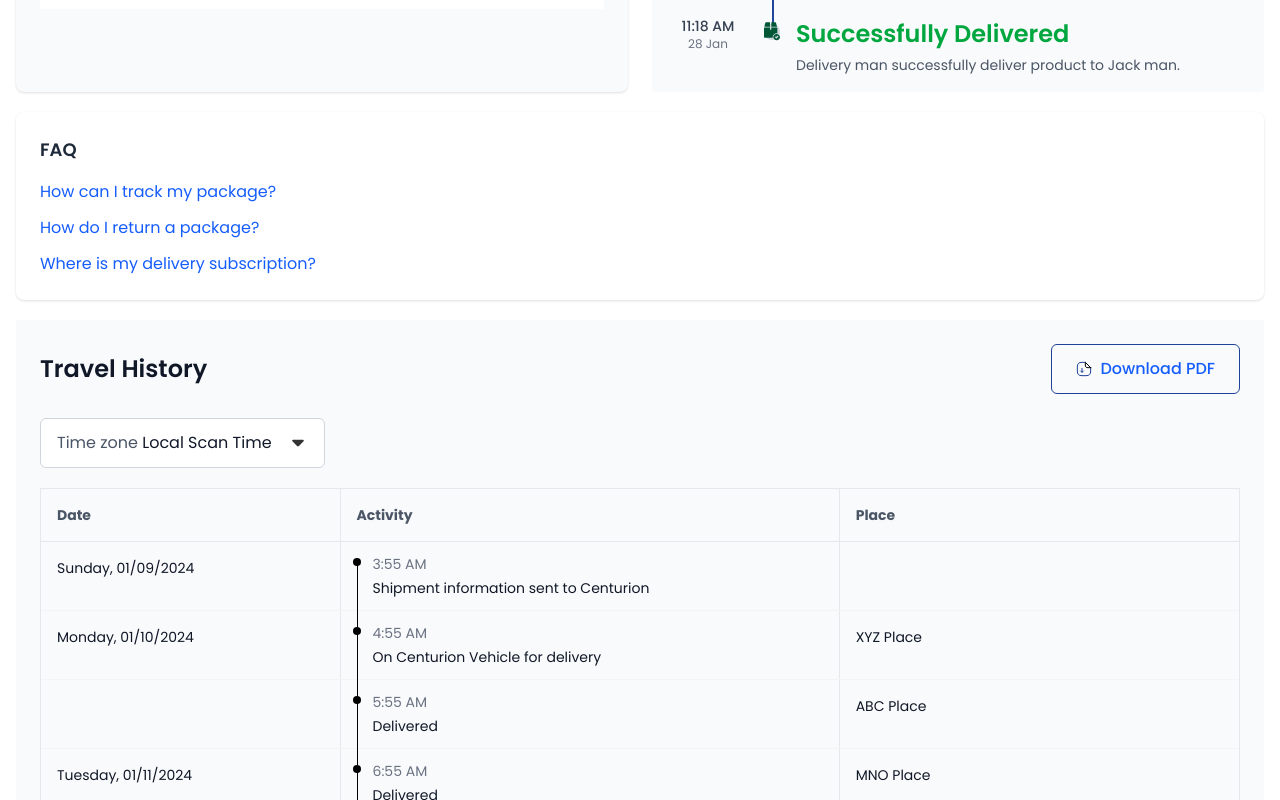
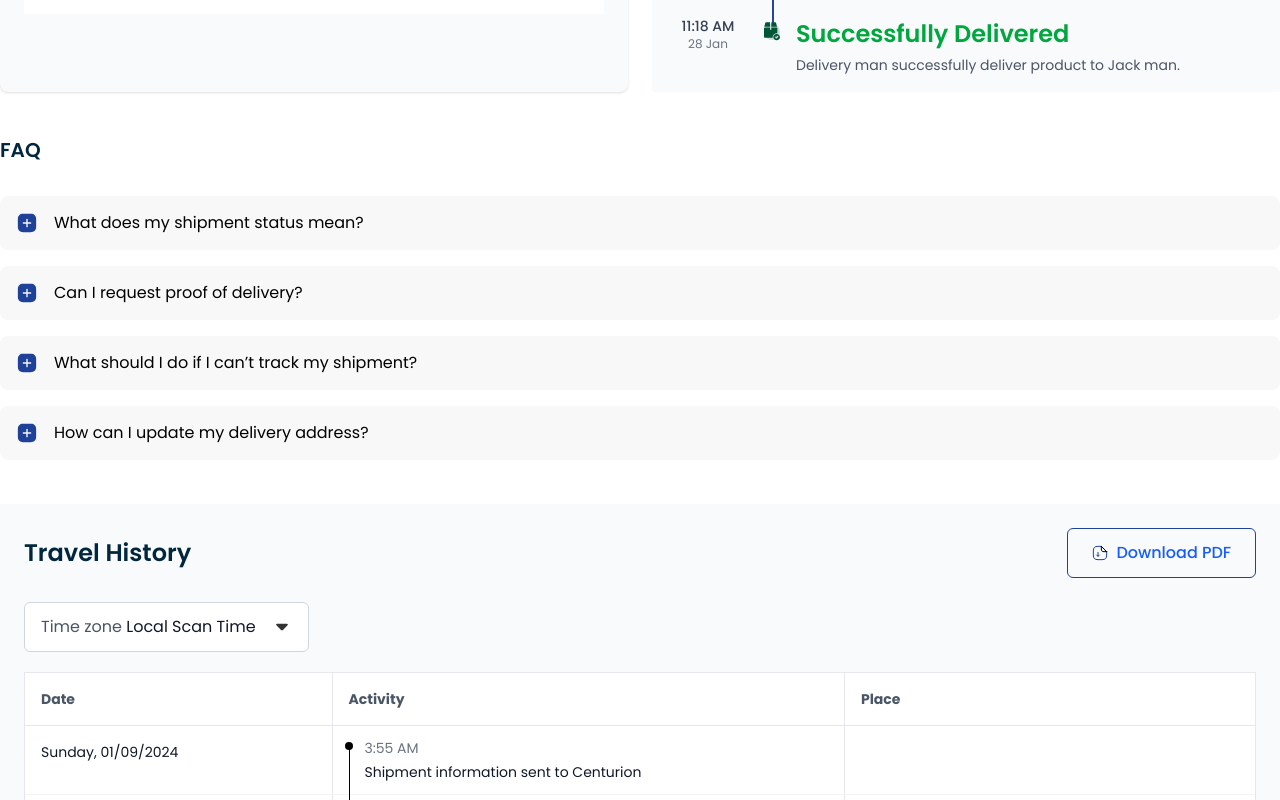
Before and after one commit to jahidpolygontech/PEP, a Next.js app: page /tracking in a window 1280 px wide. Shown: the part 1280-2080 px from the top of the page. Built offline with nearby package versions, Linux system fonts and the light colour scheme.

Commit message:
➕ Add faq and travel history
Type(s): ADD

Issue(s):
- JIRA: nai

```diff
--- a/src/app/(main)/tracking/components/FAQSection.tsx
+++ b/src/app/(main)/tracking/components/FAQSection.tsx
@@ -1,17 +1,42 @@
+import Image from "next/image";
+
 const faqs = [
-    "How can I track my package?",
-    "How do I return a package?",
-    "Where is my delivery subscription?"
-  ]
+  "What does my shipment status mean?",
+  "Can I request proof of delivery?",
+  "What should I do if I can’t track my shipment?",
+  "How can I update my delivery address?",
+];
 
-  const FAQSection = () => (
-    <div className="bg-white p-6 shadow rounded-lg">
-      <h4 className="text-lg font-semibold text-gray-800 mb-4">FAQ</h4>
-      <ul className="space-y-3">
-        {faqs.map((faq, idx) => (
-          <li key={idx} className="cursor-pointer text-blue-600 hover:underline">{faq}</li>
+const FAQSection = () => {
+  return (
+    <div className="w-full py-6 rounded-lg">
+      <h4 className="text-xl font-semibold text-accent mb-8 text-start uppercase text-tertiary">
+        FAQ
+      </h4>
+      <div className="flex flex-col gap-4">
+        {faqs.map((question, index) => (
+          <div
+            key={index}
+            className="w-full px-4 rounded-lg cursor-pointer bg-tertiary"
+          >
+            <div className="flex items-center w-full gap-4">
+              <button className="py-4 flex justify-center items-center">
+                <Image
+                  src="/Images/tracking/add-square.svg"
+                  alt="Collapse"
+                  width={22}
+                  height={22}
+                />
+              </button>
+              <div className="text-black lg:text-base text-sm">
+                {question}
+              </div>
+            </div>
+          </div>
         ))}
-      </ul>
+      </div>
     </div>
-  )
-  export default FAQSection;
+  );
+};
+
+export default FAQSection;
--- a/src/app/(main)/tracking/components/TravelHistoryTable.tsx
+++ b/src/app/(main)/tracking/components/TravelHistoryTable.tsx
@@ -58,10 +58,10 @@ export default function TravelHistory() {
   const [timeZone, setTimeZone] = useState("Local Scan Time");
 
   return (
-    <div className="mx-auto p-6 bg-gray-50">
+    <div className="mx-auto p-6 bg-gray-50 mb-[515px]">
       {/* Header */}
       <div className="flex items-center justify-between mb-6">
-        <h1 className="text-2xl font-semibold text-gray-900">Travel History</h1>
+        <h1 className="text-2xl font-semibold text-tertiary">Travel History</h1>
         <PrimaryBtn variant="outline" size="lg">
           <span className="flex items-center justify-center gap-x-2">
             <Image
@@ -118,14 +118,14 @@ export default function TravelHistory() {
       </div>
 
       {/* Table Header */}
-      <div className="grid grid-cols-12 gap-0 text-sm  text-gray-600 font-bold border border-gray-200">
+      <div className="grid grid-cols-12 gap-0 text-sm  text-gray-600 font-bold border border-gray-200 bg-white">
         <div className="col-span-3 border-r border-gray-200 p-4">Date</div>
         <div className="col-span-5 border-r border-gray-200 p-4">Activity</div>
         <div className="col-span-4 p-4">Place</div>
       </div>
 
       {/* Travel History Items */}
-      <div className="border-x border-b border-gray-200 divide-y divide-gray-100">
+      <div className="border-x border-b border-gray-200 divide-y divide-gray-100 bg-white">
         {travelData.map((item, index) => (
           <div key={index} className="grid grid-cols-12">
             {/* Date Column */}
--- a/src/app/(main)/tracking/page.tsx
+++ b/src/app/(main)/tracking/page.tsx
@@ -6,7 +6,7 @@ import TravelHistoryTable from "./components/TravelHistoryTable";
 
 export default function TrackingPage() {
   return (
-    <div className="max-w-screen-xl mx-auto px-4  space-y-5">
+    <div className="max-w-screen-xl mx-auto space-y-5">
       <TrackingHeader />
 
       <div className="grid md:grid-cols-2 gap-6">
```
Also changed, not shown: public/Images/tracking/add-square.svg (added).
